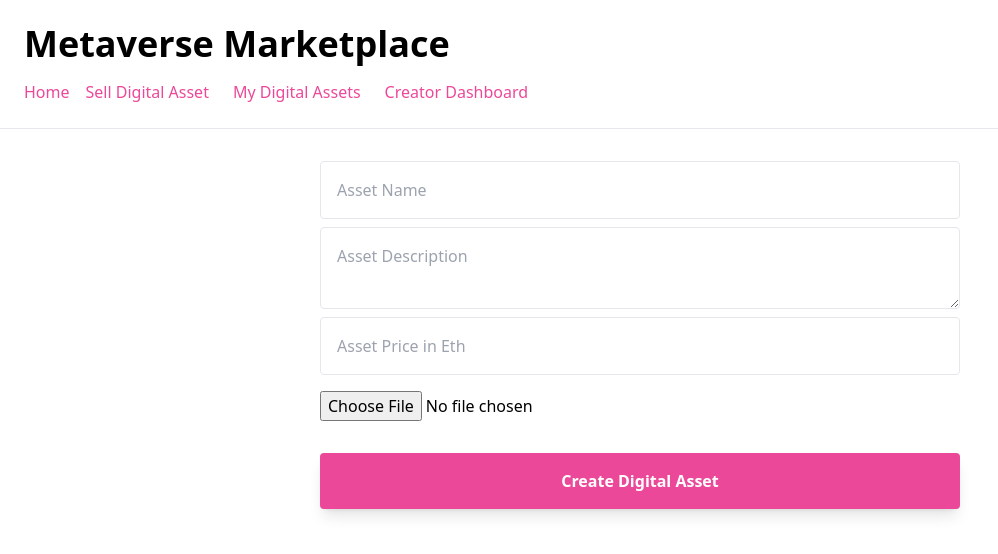
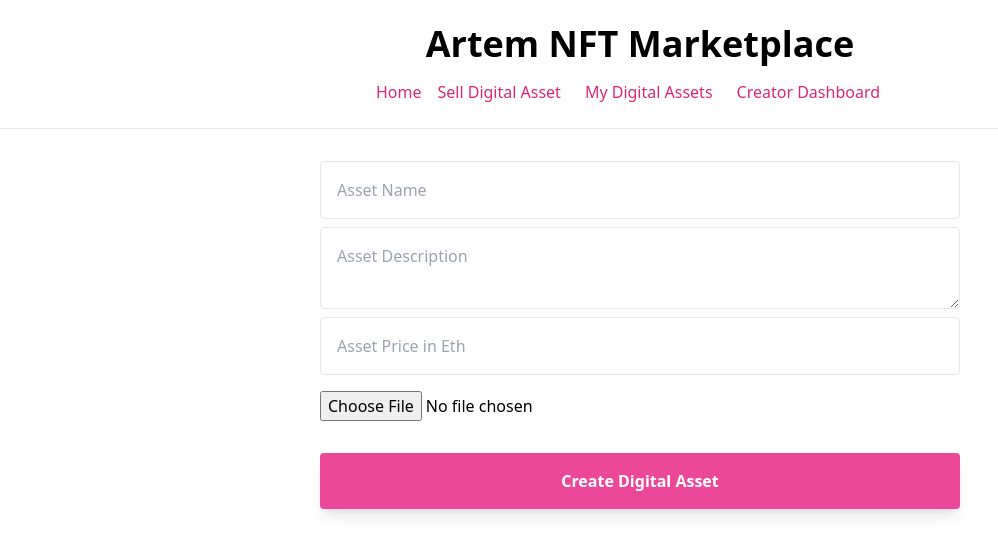
Before and after one commit to Dintik/-nftMarketplace, a Next.js app: page /create-item in a window 1280 px wide. Shown: the top 554 px of the page, without its empty margins (0-998 px from the left). Built offline with nearby package versions, Linux system fonts and the light colour scheme; what ipfs-http-client would draw is missing.

Commit message:
some fix

```diff
--- a/pages/_app.js
+++ b/pages/_app.js
@@ -5,19 +5,21 @@ function MyApp({ Component, pageProps }) {
     return (
         <div>
             <nav className="border-b p-6">
-                <p className="text-4xl font-bold">Metaverse Marketplace</p>
-                <div className="flex mt-4">
+                <p className="text-4xl font-bold text-center">
+                    Artem NFT Marketplace
+                </p>
+                <div className="flex justify-center mt-4">
                     <Link href="/">
-                        <a className="mr-4 text-pink-500">Home</a>
+                        <a className="mr-4 text-pink-600">Home</a>
                     </Link>
                     <Link href="/create-item">
-                        <a className="mr-6 text-pink-500">Sell Digital Asset</a>
+                        <a className="mr-6 text-pink-600">Sell Digital Asset</a>
                     </Link>
                     <Link href="/my-assets">
-                        <a className="mr-6 text-pink-500">My Digital Assets</a>
+                        <a className="mr-6 text-pink-600">My Digital Assets</a>
                     </Link>
                     <Link href="/creator-dashboard">
-                        <a className="mr-6 text-pink-500">Creator Dashboard</a>
+                        <a className="mr-6 text-pink-600">Creator Dashboard</a>
                     </Link>
                 </div>
             </nav>
```
